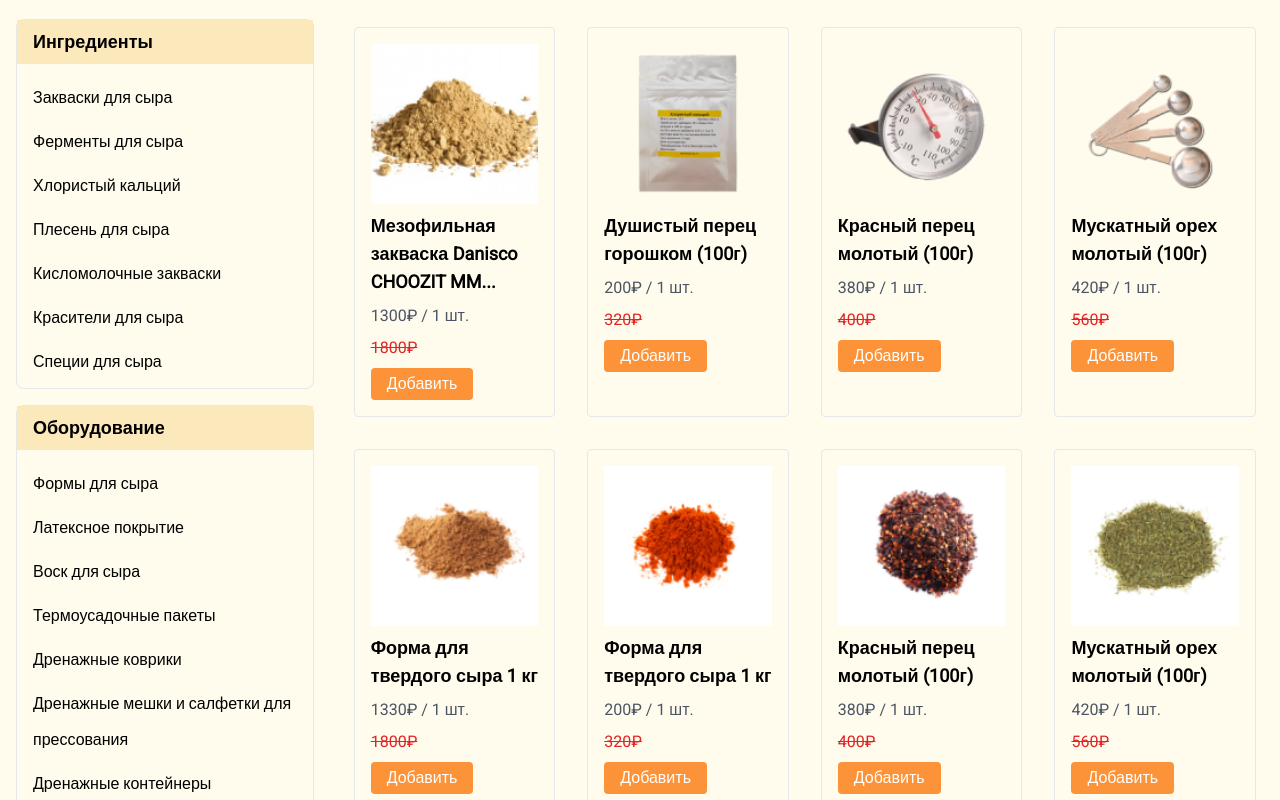
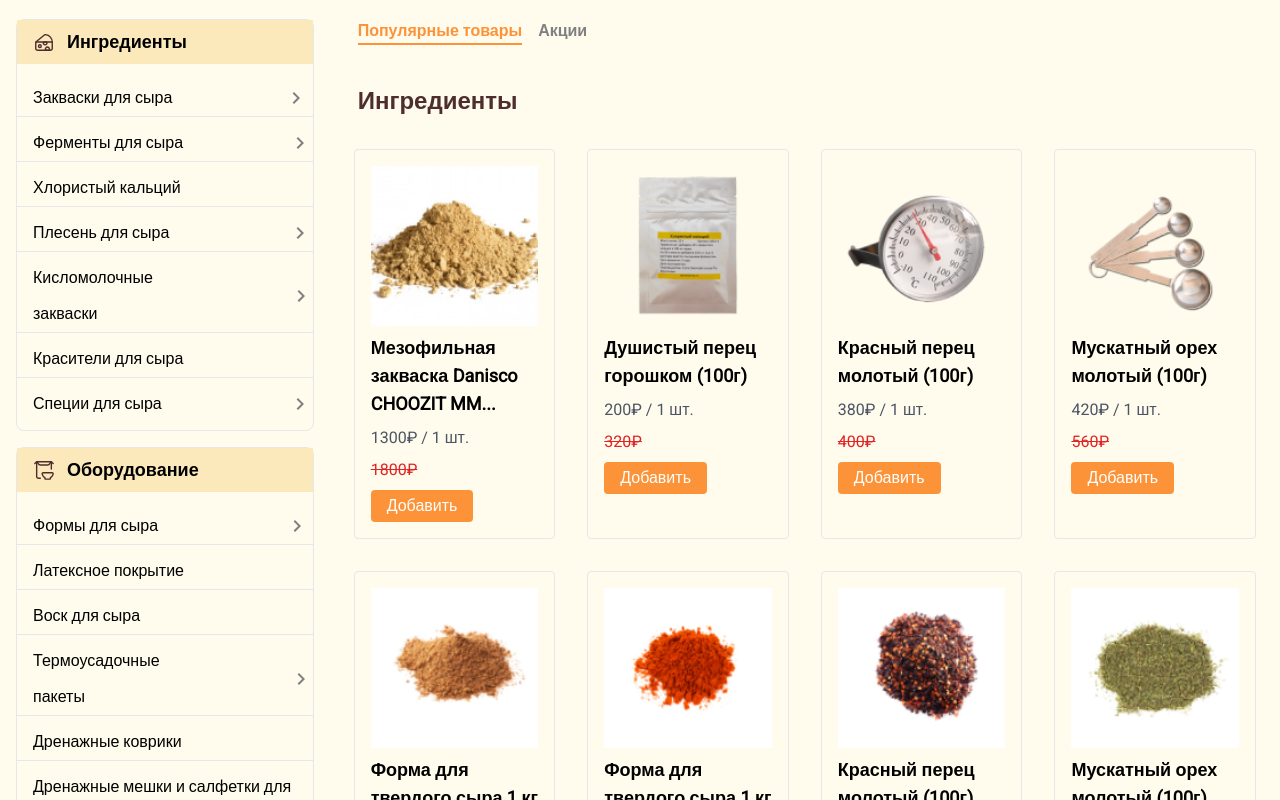
Before and after one commit to jasurhaydarovcode/cheese-react, a React (Vite) app: page / in a window 1280 px wide. Shown: the part 580-1380 px from the top of the page. Built offline with nearby package versions, Linux system fonts and the light colour scheme; a web font is replaced by a local one.

Commit message:
Product Design Updated

```diff
--- a/src/App.jsx
+++ b/src/App.jsx
@@ -3,7 +3,6 @@ import './imports/roboto-font-family'
 import Homepage from './routes/Homepage'
 import { Route, Routes } from 'react-router-dom'
 import ProductCard from './routes/ProductCard'
-import NavbarTop from './components/NavbarTop'
 import NotFound from './routes/NotFound'
 import { Helmet } from 'react-helmet'
 
@@ -14,7 +13,6 @@ const App = () => {
         <body className='bg-full-100'></body>
       </Helmet>
 
-      <NavbarTop />
       <Routes>
         <Route path='/' element={<Homepage />} />
         <Route path='/productInfo' element={<ProductCard />} />
--- a/src/components/Header.jsx
+++ b/src/components/Header.jsx
@@ -70,16 +70,19 @@ const Header = () => {
 
 
         {/* START CART */}
-        <Link to=''>
         <div className='flex items-center gap-4'>
           <div className='text-xl'>Ваша корзина  <br /> <span className='text-sariq font-semibold text-xl'>1680 руб.</span></div>
+
+
+          {/* START CART ADD */}
           <div className='text-[55px] flex relative'><FiShoppingCart />
             <div className='absolute right-0 bg-sariq rounded-full h-5 w-5'>
               <span className='text-white absolute left-[6px] text-center text-sm'>0</span>
             </div>
           </div>
+          {/* END CART ADD */}
+
         </div>
-        </Link>
         {/* END CART */}
 
       </div>
--- a/src/components/ProductBar.jsx
+++ b/src/components/ProductBar.jsx
@@ -1,42 +1,46 @@
 import React from 'react'
 import {
     productOne, productTwo, productThree, productFour,
-    productFive, productSix, productSeven, productEight
+    productFive, productSix, productSeven, productEight,
 } from '../imports/product-images'
+import { SBcheeseIcon, SBCrassIcon } from '../imports/images'
+import { MdKeyboardArrowRight } from '../imports/react-icons'
 
 const Sidebar = () => {
     return (
         <div className="w-[26%] p-4 bg-gray-2001">
             <div className='border rounded-lg  leading-9'>
-                <div className='bg-sidebar-100 pl-4 pt-2 pb-2'>
+                <div className='flex items-center gap-3 bg-sidebar-100 pl-4 pt-2 pb-2'>
+                    <img src={SBcheeseIcon} alt="Cheese Icon" />
                     <h2 className="text-lg  font-bold">Ингредиенты</h2>
                 </div>
-                <div className='pl-4 pt-4'>
+                <div className='pt-4'>
                     <ul>
-                        <li className="mb-2">Закваски для сыра</li>
-                        <li className="mb-2">Ферменты для сыра</li>
-                        <li className="mb-2">Хлористый кальций</li>
-                        <li className="mb-2">Плесень для сыра</li>
-                        <li className="mb-2">Кисломолочные закваски</li>
-                        <li className="mb-2">Красители для сыра</li>
-                        <li className="mb-2">Специи для сыра</li>
+                        <li className="mb-2 pl-4 border-b-[1px] flex items-center">Закваски для сыра <span className='ml-[40%] text-2xl text-arrow-100'><MdKeyboardArrowRight /></span></li>
+                        <li className="mb-2 pl-4 border-b-[1px] flex items-center">Ферменты для сыра <span className='ml-[37.6%] text-2xl text-arrow-100'><MdKeyboardArrowRight /></span></li>
+                        <li className="mb-2 pl-4 border-b-[1px]">Хлористый кальций</li>
+                        <li className="mb-2 pl-4 border-b-[1px] flex items-center">Плесень для сыра <span className='ml-[42.4%] text-2xl text-arrow-100'><MdKeyboardArrowRight /></span></li>
+                        <li className="mb-2 pl-4 border-b-[1px] flex items-center">Кисломолочные закваски <span className='ml-[25%] text-2xl text-arrow-100'><MdKeyboardArrowRight /></span></li>
+                        <li className="mb-2 pl-4 border-b-[1px]">Красители для сыра</li>
+                        <li className="mb-2 pl-4 flex items-center">Специи для сыра <span className='ml-[45%] text-2xl text-arrow-100'><MdKeyboardArrowRight /></span></li>
                     </ul>
                 </div>
             </div>
 
             <div className='border rounded-lg leading-9 mt-4'>
-                <div className='bg-sidebar-100 pl-4 pt-2 pb-2'>
+                <div className='flex items-center gap-3 bg-sidebar-100 pl-4 pt-2 pb-2'>
+                    <img src={SBCrassIcon} alt="Crass Icon" />
                     <h2 className="text-lg font-bold">Оборудование</h2>
                 </div>
-                <div className='pl-4 pt-4'>
+                <div className='pt-4'>
                     <ul>
-                        <li className="mb-2">Формы для сыра</li>
-                        <li className="mb-2">Латексное покрытие</li>
-                        <li className="mb-2">Воск для сыра</li>
-                        <li className="mb-2">Термоусадочные пакеты</li>
-                        <li className="mb-2">Дренажные коврики</li>
-                        <li className="mb-2">Дренажные мешки и салфетки для прессования</li>
-                        <li className="mb-2">Дренажные контейнеры</li>
+                        <li className="mb-2 pl-4 border-b-[1px] flex items-center">Формы для сыра <span className='ml-[45.4%] text-2xl text-arrow-100'><MdKeyboardArrowRight /></span></li>
+                        <li className="mb-2 pl-4 border-b-[1px]">Латексное покрытие</li>
+                        <li className="mb-2 pl-4 border-b-[1px]">Воск для сыра</li>
+                        <li className="mb-2 pl-4 border-b-[1px] flex items-center">Термоусадочные пакеты <span className='ml-[28%] text-2xl text-arrow-100'><MdKeyboardArrowRight /></span></li>
+                        <li className="mb-2 pl-4 border-b-[1px]">Дренажные коврики</li>
+                        <li className="mb-2 pl-4 border-b-[1px]">Дренажные мешки и салфетки для прессования</li>
+                        <li className="mb-2 pl-4">Дренажные контейнеры</li>
                     </ul>
                 </div>
             </div>
@@ -105,13 +109,18 @@ const ProductBar = () => {
             price: '420',
             oldPrice: '560',
             image: productEight
-        }
+        },
     ];
 
     return (
         <div className='container mx-auto flex'>
             <Sidebar />
             <div className="w-3/4 p-4">
+                <div className='flex gap-4 pl-3 pb-4'>
+                    <p className='font-semibold text-sariq border-b-2 border-sariq hover:border-white transition'>Популярные товары</p>
+                    <p className='text-arrow-100 font-semibold'>Акции</p>
+                </div>
+                <h2 className='pl-3 py-6 text-2xl text-[#4E2D2D] font-semibold'>Ингредиенты</h2>
                 <div className="grid grid-cols-1 md:grid-cols-2 lg:grid-cols-4 gap-4">
                     {cards.map((card, index) => (
                         <Card
--- a/src/imports/images.js
+++ b/src/imports/images.js
@@ -10,5 +10,9 @@ import telegram from '../assets/images/header/socialsIcons/Telegram.svg'
 import whatsApp from '../assets/images/header/socialsIcons/WhatsUp.svg'
 import messenger from '../assets/images/header/socialsIcons/Messenger.svg'
 
+// Product Sidebar Icon
+import SBcheeseIcon from '../assets/images/product-images/sideBar/cheese 1.svg'
+import SBCrassIcon from '../assets/images/product-images/sideBar/cereal-bowl 1.svg'
 
-export { logo, iconBox, iconCard, iconUserSecurity, telegram, whatsApp, messenger }
+
+export { logo, iconBox, iconCard, iconUserSecurity, telegram, whatsApp, messenger, SBcheeseIcon, SBCrassIcon }
--- a/src/imports/react-icons.js
+++ b/src/imports/react-icons.js
@@ -4,9 +4,10 @@ import { SlArrowDown } from 'react-icons/sl'
 import { FaRegUserCircle } from "react-icons/fa";
 import { LiaPhoneAltSolid } from "react-icons/lia";
 import { FiShoppingCart } from "react-icons/fi";
+import { MdKeyboardArrowRight } from 'react-icons/md';
 
 export {
     CiLocationOn, GoClock, SlArrowDown,
     FaRegUserCircle, LiaPhoneAltSolid,
-    FiShoppingCart
+    FiShoppingCart, MdKeyboardArrowRight
 }
--- a/src/routes/Homepage.jsx
+++ b/src/routes/Homepage.jsx
@@ -2,10 +2,12 @@ import React from 'react'
 import Carousel from '../components/Carousel'
 import ProductBar from '../components/ProductBar'
 import Header from '../components/Header'
+import NavbarTop from '../components/NavbarTop'
 
 const Homepage = () => {
     return (
         <>
+            <NavbarTop />
             <Header />
             <Carousel />
             <ProductBar />
--- a/tailwind.config.js
+++ b/tailwind.config.js
@@ -15,6 +15,7 @@ export default {
         'sariq': '#FD9339',
         'sariq-100': '#F26233',
         'primBlack': '#292929',
+        'arrow-100': '#808080',
         'sidebar-100': '#FBE8BB',
         'bubble-gum': '#ff77e9',
         'bermuda': '#78dcca',
```
Also changed, not shown: src/assets/images/product-images/sideBar/cereal-bowl 1.svg (added), src/assets/images/product-images/sideBar/cheese 1.svg (added). Lines whose indentation alone changed are shown as unchanged.
